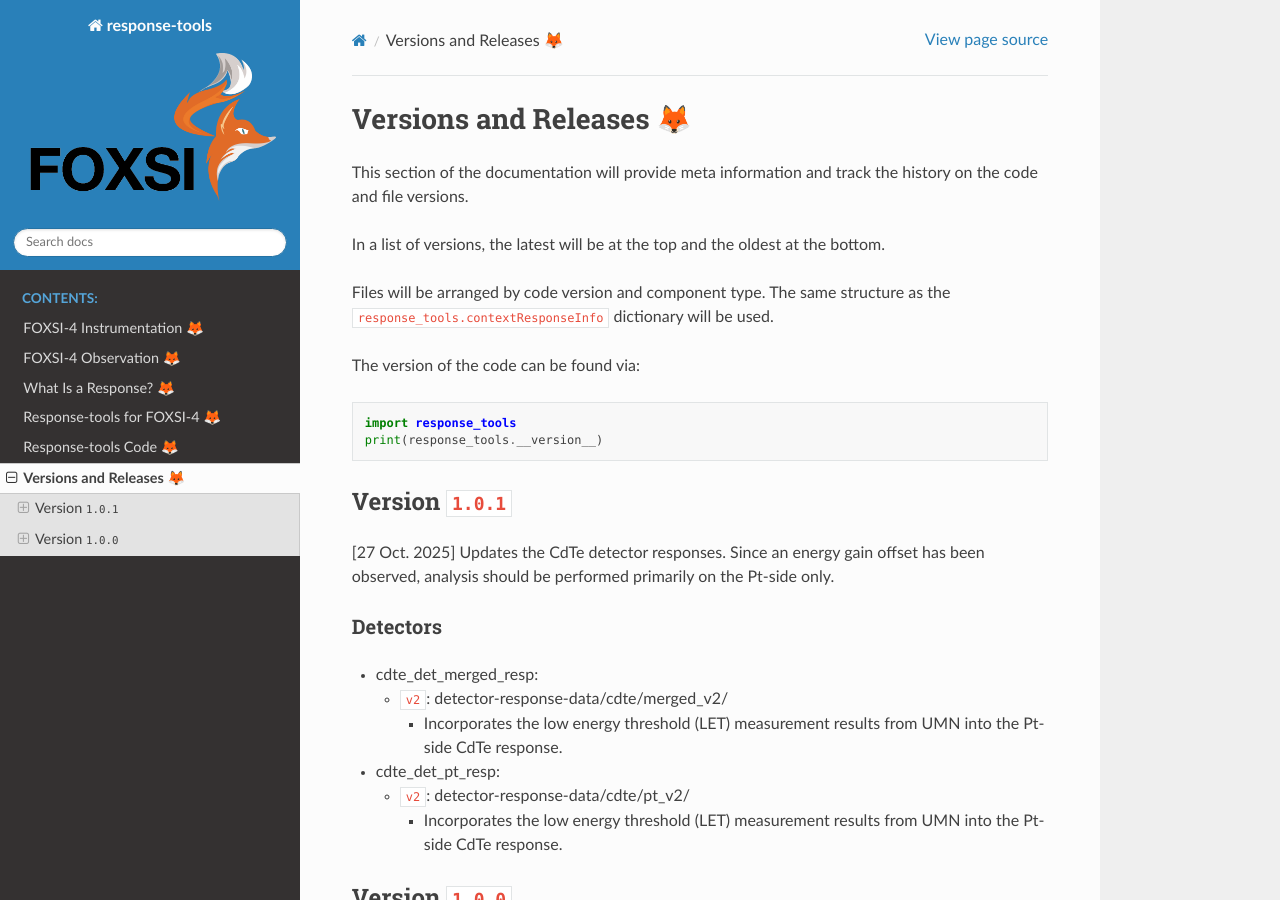
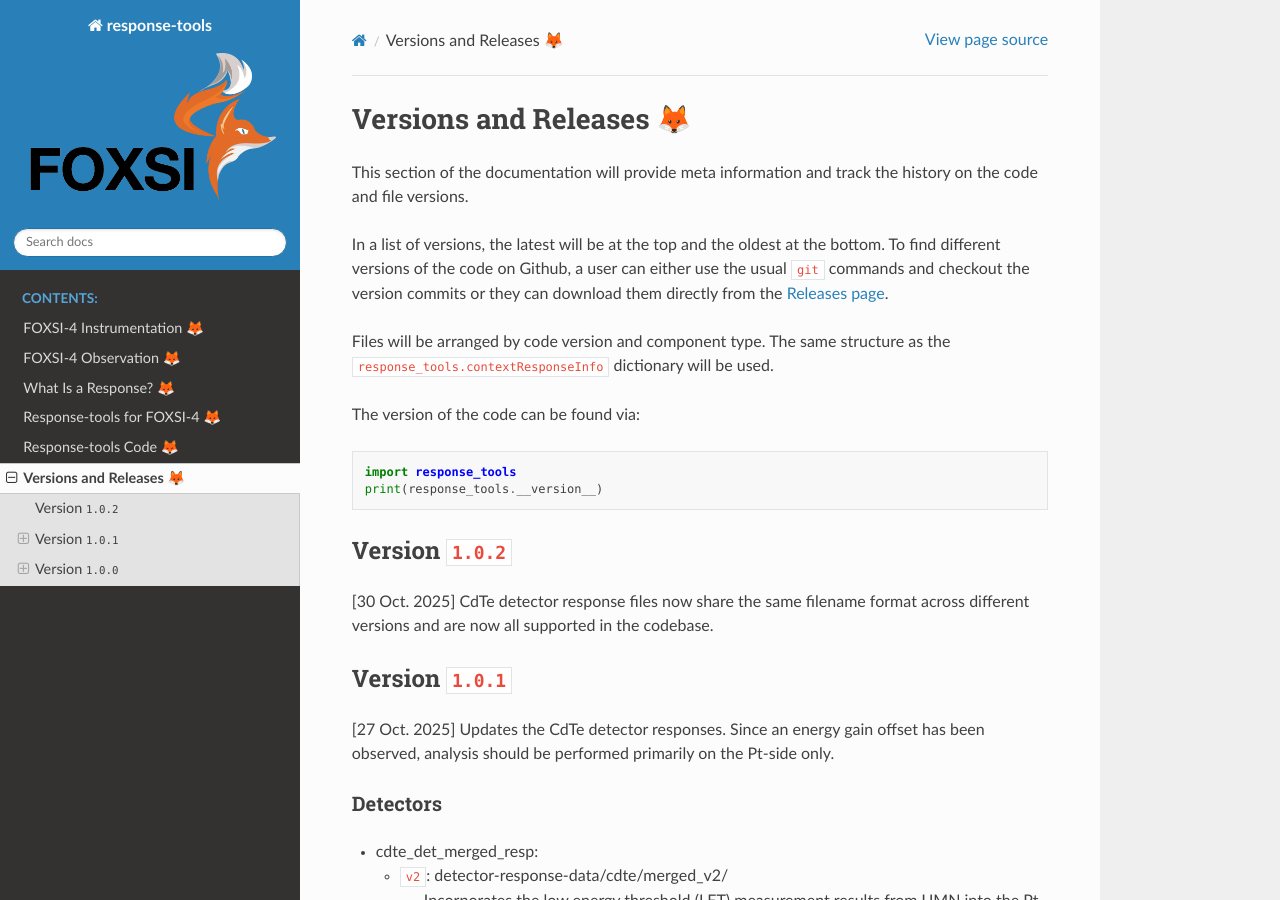
Before and after one commit to thanasipantazides/response-tools, a Sphinx documentation site: the page built from docs/versions_and_releases.md, in a window 1280 px wide and 900 px high. Built offline with Sphinx 7.4.7 and the Read the Docs theme 3.1.0, drawn with Linux system fonts in a browser that asks for light colours; pages that are not in the unit, such as notebooks, are missing from menus.

Commit message:
Updating version to 1.0.2. (#39)
* Updating version to 1.0.2.

---------

Co-authored-by: Kristopher Cooper <kris@m146b.space.umn.edu>

````diff
--- a/docs/versions_and_releases.md
+++ b/docs/versions_and_releases.md
@@ -2,7 +2,7 @@
 
 This section of the documentation will provide meta information and track the history on the code and file versions.
 
-In a list of versions, the latest will be at the top and the oldest at the bottom.
+In a list of versions, the latest will be at the top and the oldest at the bottom. To find different versions of the code on Github, a user can either use the usual `git` commands and checkout the version commits or they can download them directly from the [Releases page](https://github.com/foxsi/response-tools/releases).
 
 Files will be arranged by code version and component type. The same structure as the `response_tools.contextResponseInfo` dictionary will be used.
 
@@ -12,6 +12,10 @@ The version of the code can be found via:
 import response_tools
 print(response_tools.__version__)
 ```
+
+## Version `1.0.2`
+
+[30 Oct. 2025] CdTe detector response files now share the same filename format across different versions and are now all supported in the codebase.
 
 ## Version `1.0.1`
 
--- a/setup.py
+++ b/setup.py
@@ -2,7 +2,7 @@ import setuptools
 
 setuptools.setup(
     name="response_tools",
-    version="1.0.1",
+    version="1.0.2",
     description="Software used for the FOXSI response files.",
     url="https://github.com/foxsi/response-tools",
     install_requires=[
````
